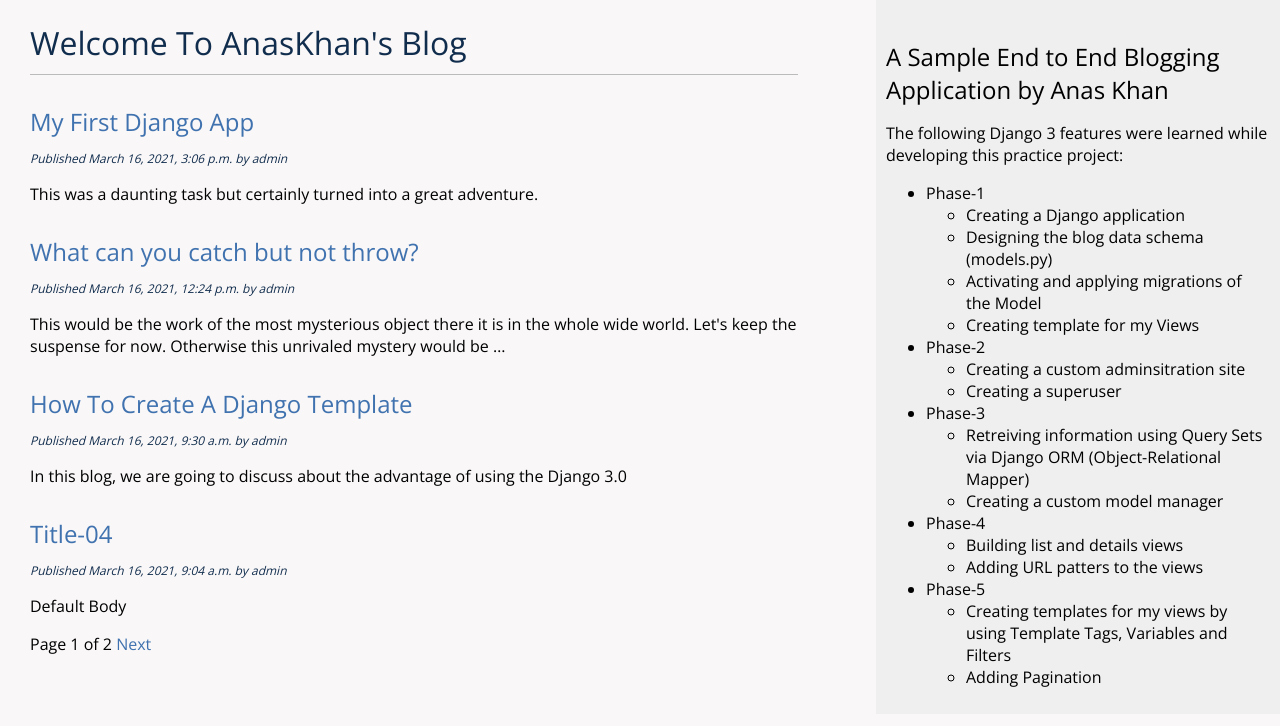
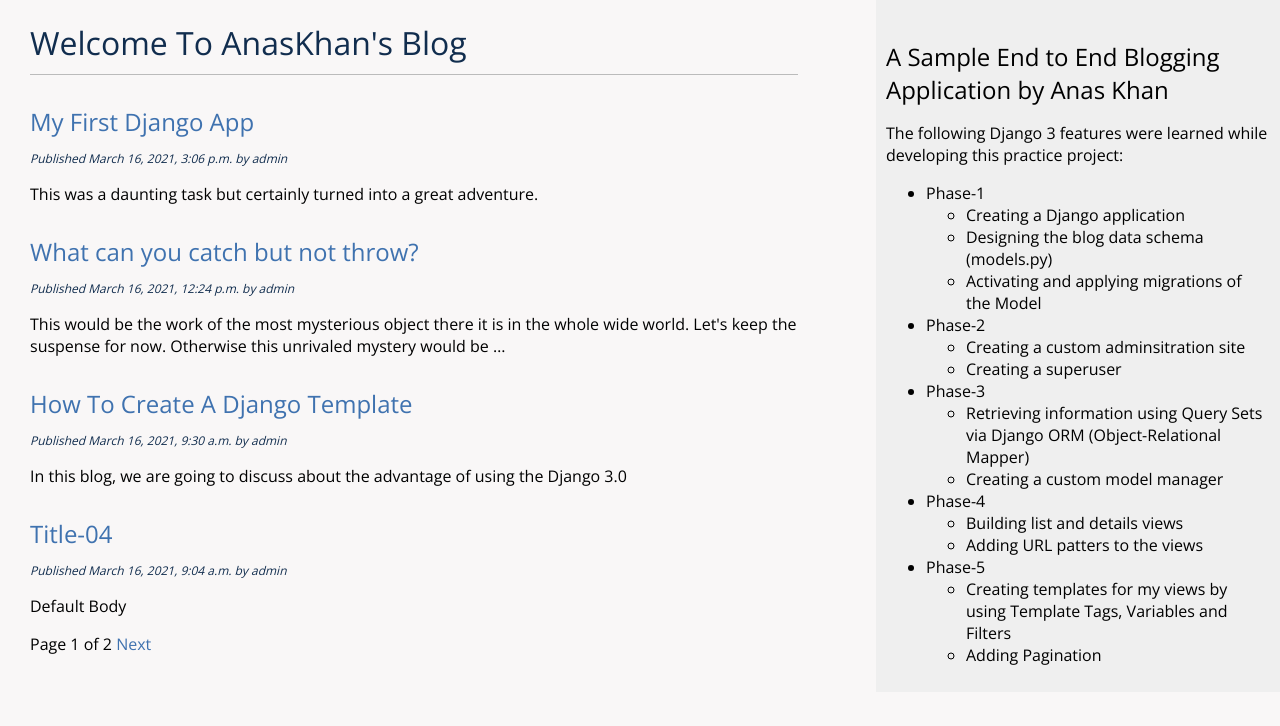
Before and after one commit to chilloutwithanas/Django-BloggingWithAdmin, a Django app: page /blog/ in a window 1280 px wide. Shown: the top 726 px of the page. Run offline with Django 3.2, Linux system fonts and the light colour scheme; data comes from the database, SQL or seed files in the repository.

Commit message:
minor-fixes

```diff
--- a/blog/templates/blog/base.html
+++ b/blog/templates/blog/base.html
@@ -21,7 +21,6 @@
                     <li>Creating a Django application</li>
                     <li>Designing the blog data schema (models.py)</li>
                     <li>Activating and applying migrations of the Model</li>
-                    <li>Creating template for my Views </li>
                 </ul>
                 <li>Phase-2</li>
                 <ul>
@@ -30,7 +29,7 @@
                 </ul>
                 <li>Phase-3</li>
                 <ul>
-                    <li>Retreiving information using Query Sets via Django ORM (Object-Relational Mapper)</li>
+                    <li>Retrieving information using Query Sets via Django ORM (Object-Relational Mapper)</li>
                     <li>Creating a custom model manager</li>
                 </ul>
                 <li>Phase-4</li>
```
Also changed, not shown: README.md.
